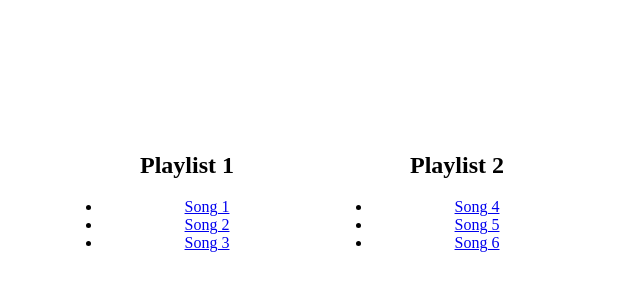
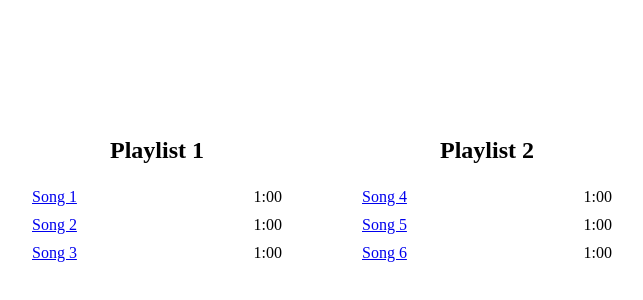
Before and after one commit to LinkSake/ajmp3, a plain HTML site: page index.html in a window 1280 px wide. Shown: the part 200-500 px from the top of the page, without its empty margins (318-961 px from the left). Drawn offline with Linux system fonts and the light colour scheme.

Commit message:
add song duration

```diff
--- a/index.html
+++ b/index.html
@@ -16,7 +16,7 @@
             .container {
                 display: flex;
                 flex-wrap: wrap;
-                gap: 20px;
+                gap: 80px;
                 justify-content: center;
                 text-align: center;
                 max-width: 600px;
@@ -25,6 +25,18 @@
             .column {
                 flex: 1;
                 min-width: 250px;
+            }
+
+            ul {
+                list-style: none;
+                padding: 0;
+            }
+
+            li {
+                display: flex;
+                justify-content: space-between;
+                align-items: center;
+                padding: 5px 0;
             }
         </style>
     </head>
@@ -35,12 +47,15 @@
                 <ul>
                     <li>
                         <a href="audio/song1.mp3" target="_blank">Song 1</a>
+                        <span>1:00</span>
                     </li>
                     <li>
                         <a href="audio/song2.mp3" target="_blank">Song 2</a>
+                        <span>1:00</span>
                     </li>
                     <li>
                         <a href="audio/song3.mp3" target="_blank">Song 3</a>
+                        <span>1:00</span>
                     </li>
                 </ul>
             </div>
@@ -50,12 +65,15 @@
                 <ul>
                     <li>
                         <a href="audio/song4.mp3" target="_blank">Song 4</a>
+                        <span>1:00</span>
                     </li>
                     <li>
                         <a href="audio/song5.mp3" target="_blank">Song 5</a>
+                        <span>1:00</span>
                     </li>
                     <li>
                         <a href="audio/song6.mp3" target="_blank">Song 6</a>
+                        <span>1:00</span>
                     </li>
                 </ul>
             </div>
```
